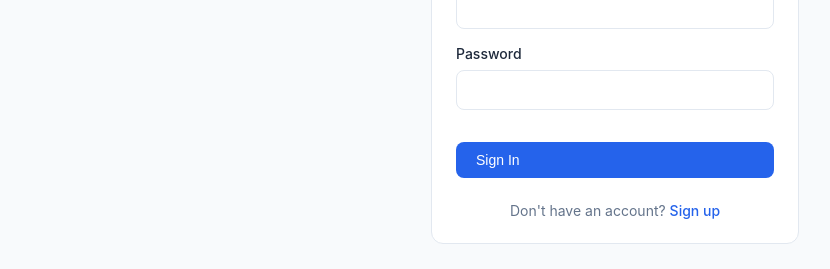
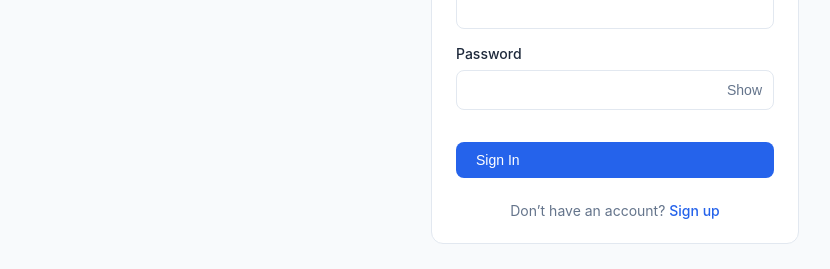
Before and after one commit to starstruckaia-dotcom/My-Projects, a Next.js app: page /login in a window 1280 px wide. Shown: the part 272-541 px from the top of the page, without its empty margins (25-855 px from the left). Built offline with nearby package versions, Linux system fonts and the light colour scheme; no server answers.

Commit message:
Update page.js

```diff
--- a/app/login/page.js
+++ b/app/login/page.js
@@ -8,18 +8,16 @@ import { useAuth } from '../../lib/AuthContext'
 export default function LoginPage() {
   const [email, setEmail] = useState('')
   const [password, setPassword] = useState('')
+  const [showPassword, setShowPassword] = useState(false)
   const [error, setError] = useState(null)
   const [loading, setLoading] = useState(false)
+
   const { user, organization, loading: authLoading, signIn } = useAuth()
   const router = useRouter()
 
   useEffect(() => {
     if (!authLoading && user) {
-      if (organization) {
-        router.push('/')
-      } else {
-        router.push('/onboarding')
-      }
+      router.push(organization ? '/' : '/onboarding')
     }
   }, [user, organization, authLoading, router])
 
@@ -39,8 +37,8 @@ export default function LoginPage() {
   if (authLoading) {
     return (
       <main className="main">
-        <div className="container">
-          <p>Loading...</p>
+        <div className="container" style={{ textAlign: 'center', marginTop: '4rem' }}>
+          Loading…
         </div>
       </main>
     )
@@ -48,21 +46,30 @@ export default function LoginPage() {
 
   return (
     <main className="main">
-      <div className="container" style={{ maxWidth: '400px', marginTop: '4rem' }}>
+      <div className="container" style={{ maxWidth: 400, marginTop: '4rem' }}>
         <div className="card">
-          <h1 style={{ fontSize: '1.5rem', fontWeight: '600', marginBottom: '1.5rem', textAlign: 'center' }}>
+          <h1
+            style={{
+              textAlign: 'center',
+              fontSize: '1.5rem',
+              fontWeight: 600,
+              marginBottom: '1.5rem'
+            }}
+          >
             Sign in to StockPulse
           </h1>
 
           {error && (
-            <div style={{
+            <div
+              style={{
                 background: '#fee2e2',
                 color: '#dc2626',
                 padding: '0.75rem',
-              borderRadius: '8px',
+                borderRadius: 8,
                 marginBottom: '1rem',
                 fontSize: '0.875rem'
-            }}>
+              }}
+            >
               {error}
             </div>
           )}
@@ -81,13 +88,32 @@ export default function LoginPage() {
 
             <div className="form-group">
               <label className="form-label">Password</label>
+              <div style={{ position: 'relative' }}>
                 <input
-                type="password"
+                  type={showPassword ? 'text' : 'password'}
                   className="form-input"
                   value={password}
                   onChange={(e) => setPassword(e.target.value)}
                   required
                 />
+                <button
+                  type="button"
+                  onClick={() => setShowPassword(!showPassword)}
+                  style={{
+                    position: 'absolute',
+                    right: 12,
+                    top: '50%',
+                    transform: 'translateY(-50%)',
+                    background: 'none',
+                    border: 'none',
+                    color: 'var(--text-muted)',
+                    cursor: 'pointer',
+                    fontSize: '0.875rem'
+                  }}
+                >
+                  {showPassword ? 'Hide' : 'Show'}
+                </button>
+              </div>
             </div>
 
             <button
@@ -96,13 +122,20 @@ export default function LoginPage() {
               style={{ width: '100%', marginTop: '1rem' }}
               disabled={loading}
             >
-              {loading ? 'Signing in...' : 'Sign In'}
+              {loading ? 'Signing in…' : 'Sign In'}
             </button>
           </form>
 
-          <p style={{ textAlign: 'center', marginTop: '1.5rem', color: '#64748b', fontSize: '0.875rem' }}>
-            Don't have an account?{' '}
-            <Link href="/signup" style={{ color: '#2563eb', fontWeight: '500' }}>
+          <p
+            style={{
+              textAlign: 'center',
+              marginTop: '1.5rem',
+              color: 'var(--text-muted)',
+              fontSize: '0.875rem'
+            }}
+          >
+            Don’t have an account?{' '}
+            <Link href="/signup" style={{ color: 'var(--primary)', fontWeight: 500 }}>
               Sign up
             </Link>
           </p>
```
Lines whose indentation alone changed are shown as unchanged.
